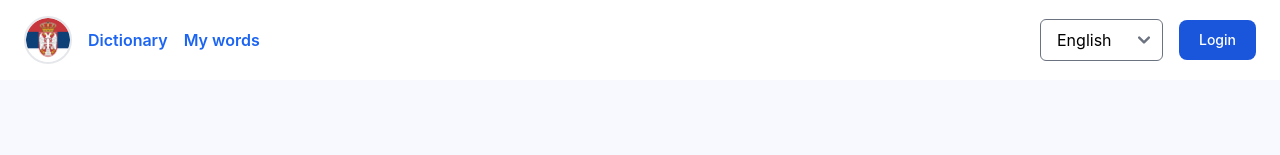
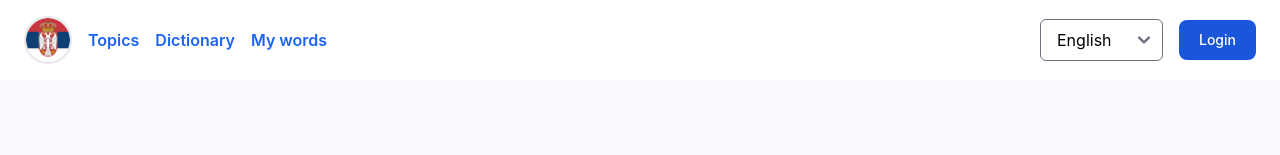
Before and after one commit to alagakin/lingoserb-frontend, a Vue app: page / in a window 1280 px wide. Shown: the top 155 px of the page. Built offline with nearby package versions, Linux system fonts and the light colour scheme; what @splidejs/vue-splide, vue-chartkick would draw is missing.

Commit message:
home view separation

```diff
--- a/src/components/Header.vue
+++ b/src/components/Header.vue
@@ -4,6 +4,8 @@
             <router-link :to="{ name: 'Home' }" class="text-blue-600 font-semibold" exact active-class="underline">
                 <img :src="logo" class="h-12 border-2 rounded-full" alt=""> </router-link>
 
+            <router-link :to="{ name: 'Topics' }" class="text-blue-600 font-semibold ml-4" exact
+                active-class="underline">{{ $t("header.topics") }}</router-link>
 
             <router-link :to="{ name: 'Dictionary' }" class="text-blue-600 font-semibold ml-4" exact
                 active-class="underline">{{ $t("header.dictionary") }}</router-link>
--- a/src/locales/en.json
+++ b/src/locales/en.json
@@ -24,7 +24,8 @@
     "header": {
         "home": "Home",
         "dictionary": "Dictionary",
-        "myWords": "My words"
+        "myWords": "My words",
+        "topics": "Topics"
     },
     "auth": {
         "logout": "Logout",
--- a/src/locales/ru.json
+++ b/src/locales/ru.json
@@ -24,7 +24,8 @@
     "header": {
         "home": "Главная",
         "dictionary": "Словарь",
-        "myWords": "Мои слова"
+        "myWords": "Мои слова",
+        "topics": "Категории"
     },
     "auth": {
         "logout": "Выход",
--- a/src/router/index.js
+++ b/src/router/index.js
@@ -7,6 +7,7 @@ import store from '../store.js';
 import DetailTopicView from '../views/DetailTopicView.vue'
 import NotFound from '../views/NotFound.vue'
 import Profile from '../views/Profile.vue'
+import TopicsView from '../views/TopicsView.vue'
 
 const router = createRouter({
   history: createWebHistory(import.meta.env.BASE_URL),
@@ -15,6 +16,19 @@ const router = createRouter({
       path: '/',
       name: 'Home',
       component: HomeView
+    },
+    {
+      path: '/topics',
+      name: 'Topics',
+      component: TopicsView,
+      beforeEnter: (to, from, next) => {
+        if (store.getters.isAuthenticated) {
+          next();
+        } else {
+          // User is not authenticated, redirect to the login page
+          next('/');
+        }
+      },
     },
     {
       path: '/dictionary',
--- a/src/views/HomeView.vue
+++ b/src/views/HomeView.vue
@@ -1,25 +1,13 @@
 <template>
-    <div v-if="!isAuthenticated" class="max-w-3xl m-auto">
+    <div class="max-w-3xl m-auto">
         <h1 class="text-3xl font-bold mb-4">{{ $t('index.h1') }}</h1>
         <p class="text-lg mb-4">{{ $t('index.description') }}</p>
-    </div>
-    <div v-else>
-        <TopicsList :key="language" />
     </div>
 </template>
 
 <script>
-import TopicsList from '../components/Topic/TopicsList.vue';
-import { mapGetters } from 'vuex';
 export default {
     name: "HomeView",
-    components: { TopicsList },
-    computed: {
-        language() {
-            return this.$i18n.locale;
-        },
-        ...mapGetters(['isAuthenticated'])
-    },
     created() {
         document.title = this.$t('appname');
     }
--- /dev/null
+++ b/src/views/TopicsView.vue
@@ -0,0 +1,19 @@
+<template>
+    <TopicsList :key="language" />
+</template>
+
+<script>
+import TopicsList from '../components/Topic/TopicsList.vue';
+export default {
+    name: "TopicsView",
+    components: { TopicsList },
+    computed: {
+        language() {
+            return this.$i18n.locale;
+        }
+    },
+    created() {
+        document.title = this.$t('appname');
+    }
+}
+</script>
```
